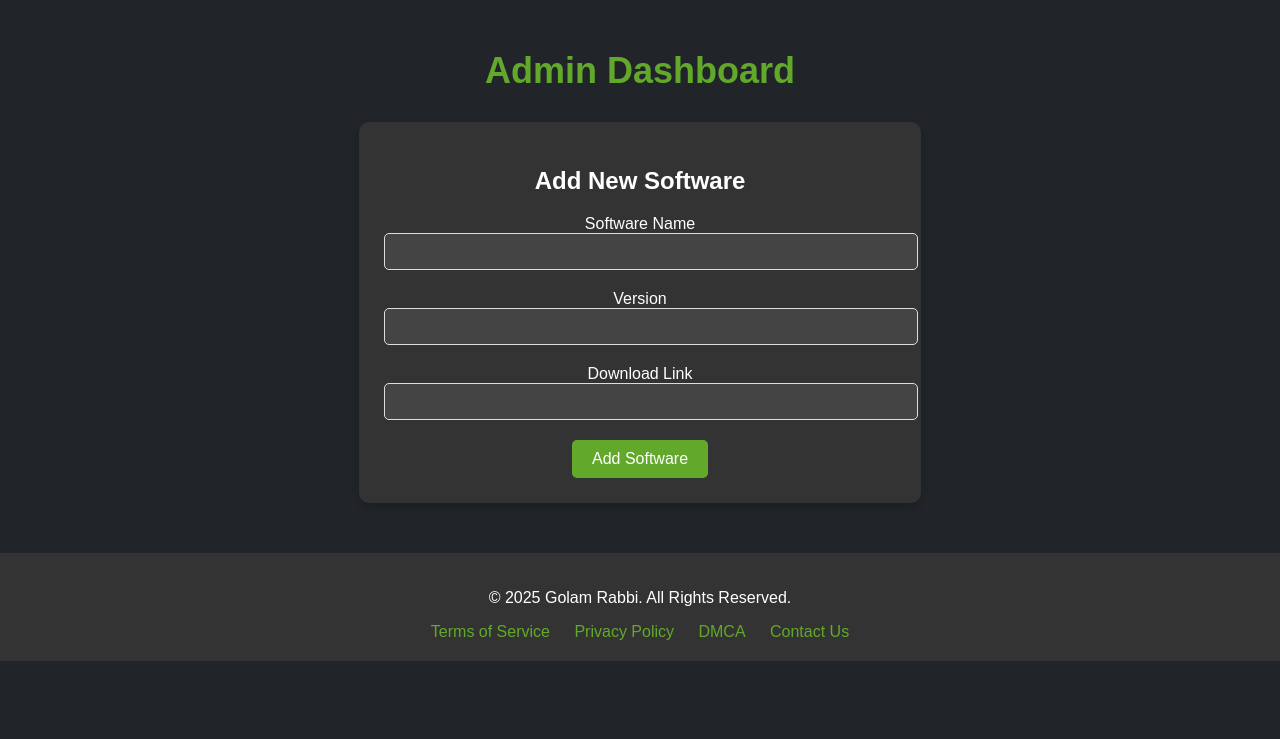
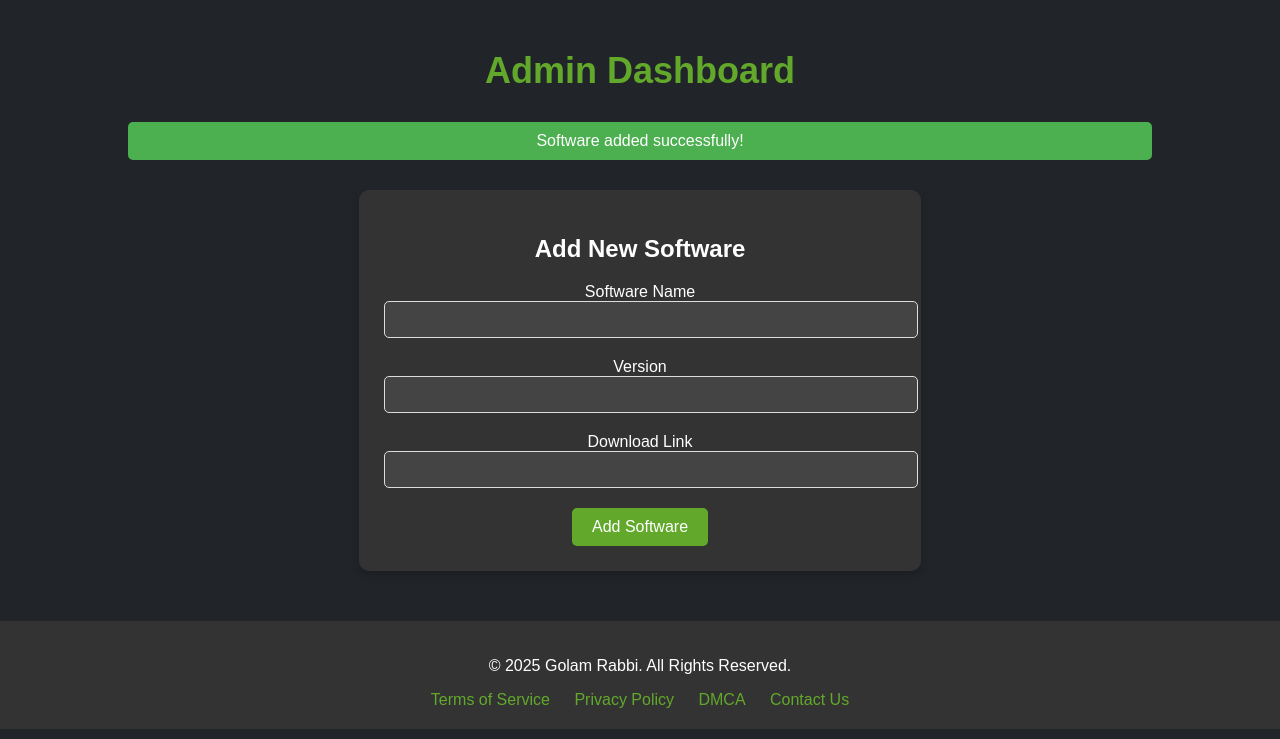
Before and after one commit to rabbi696/mac-mini-m4, a PHP site: page /admin/dashboard.php?success=1 in a window 1280 px wide. Shown: the part 61-800 px from the top of the page. Run offline with PHP 8.4, Linux system fonts and the light colour scheme; the visitor is signed in with stand-in values (Sample User, id 1).

Commit message:
software add from dashboard

```diff
--- a/admin/dashboard.php
+++ b/admin/dashboard.php
@@ -91,6 +91,17 @@ if (!isset($_SESSION['admin_logged_in'])) {
         footer a:hover {
             text-decoration: underline;
         }
+        .success-message, .error-message {
+            background-color: #4CAF50;
+            color: white;
+            padding: 10px;
+            border-radius: 5px;
+            margin-top: 20px;
+            text-align: center;
+        }
+        .error-message {
+            background-color: #f44336;
+        }
     </style>
 </head>
 <body>
@@ -103,6 +114,13 @@ if (!isset($_SESSION['admin_logged_in'])) {
 
 <div class="container">
     <h1>Admin Dashboard</h1>
+
+    <!-- Display Success/Error Messages -->
+    <?php if (isset($_GET['success'])): ?>
+        <div class="success-message">Software added successfully!</div>
+    <?php elseif (isset($_GET['error'])): ?>
+        <div class="error-message">There was an error adding the software. Please try again.</div>
+    <?php endif; ?>
 
     <!-- Add New Software Form -->
     <div class="form-container">
--- a/admin/process_add_software.php
+++ b/admin/process_add_software.php
@@ -1,6 +1,6 @@
 <?php
 // Database connection
-$conn = new mysqli("localhost", "u273108828_mac", "MacWithWilson007*", "u273108828_mac");
+$conn = new mysqli("localhost", "db_user", "db_password", "db_name");
 if ($conn->connect_error) {
     die("Connection failed: " . $conn->connect_error);
 }
```
